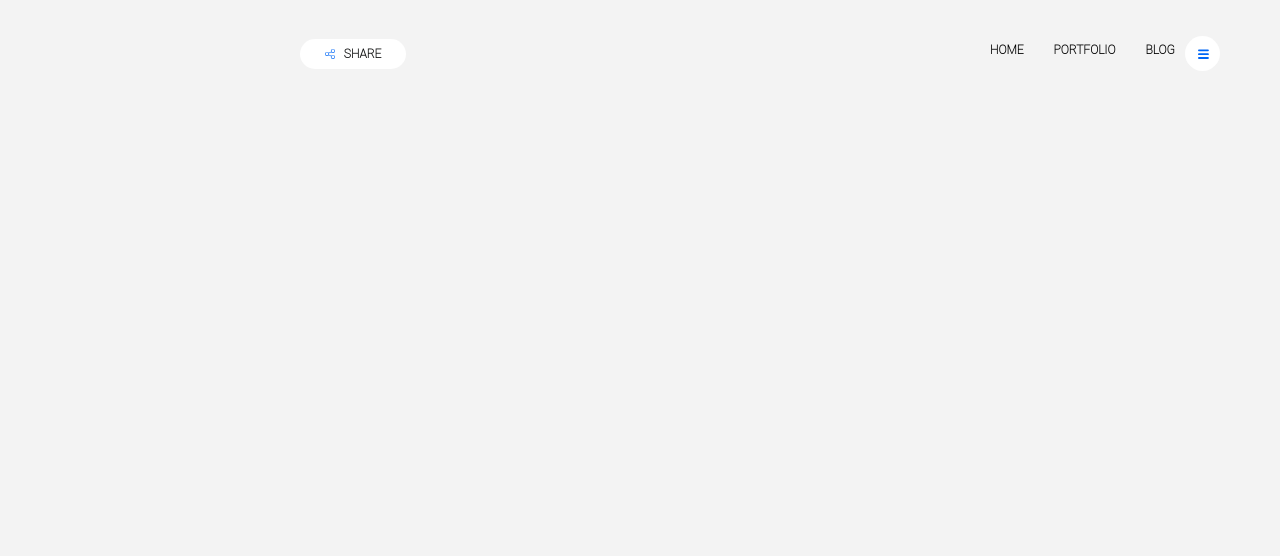
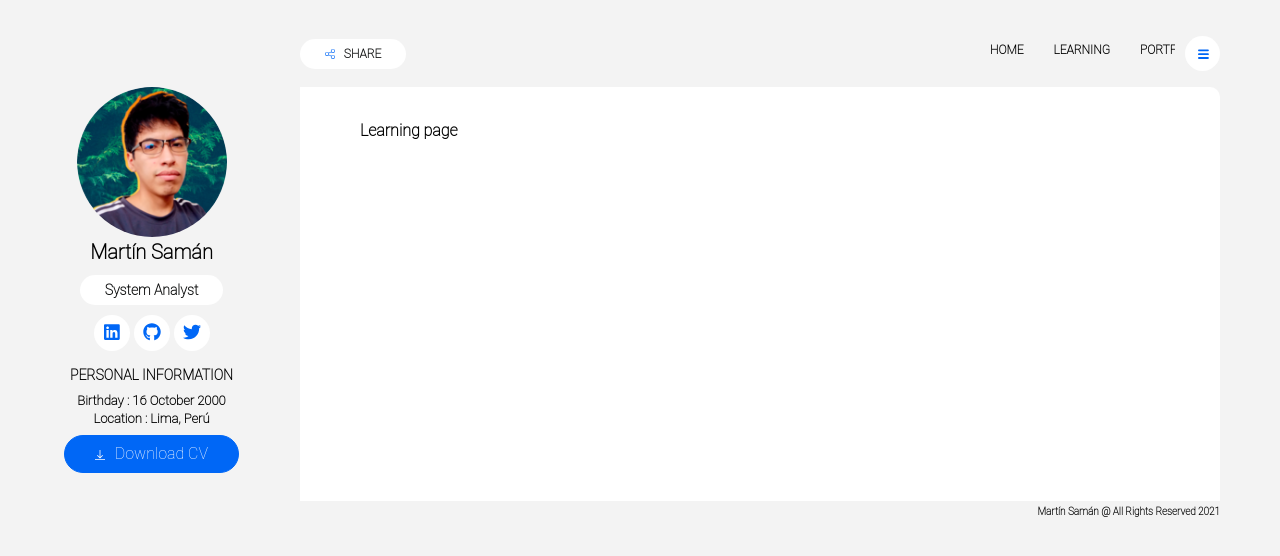
Before and after one commit to martinsam16/me, a Vue app: page /learning in a window 1280 px wide. Shown: the top 556 px of the page. Built offline with nearby package versions, Linux system fonts and the light colour scheme.

Commit message:
feat: footer component, learning page

```diff
--- a/src/App.vue
+++ b/src/App.vue
@@ -2,6 +2,7 @@
   <div id="app">
     <Navbar/>
     <router-view/>
+   <Footer/>
   </div>
 </template>
 
@@ -11,10 +12,11 @@ import Navbar from "@/components/Navbar";
 
 import $ from 'jquery';
 import jQuery from 'jquery';
+import Footer from "@/components/Footer";
 
 
 export default {
-  components: {Navbar},
+  components: {Footer, Navbar},
   mounted() {
     $('[data-toggle="collapsible-nav"]').on('click', function (e) {
       console.log(e);
@@ -38,6 +40,7 @@ export default {
           }
         }
     );
+
     function setHoverBoxPerspective() {
       $('.hover-box').css({
         'perspective': function () {
@@ -45,6 +48,7 @@ export default {
         }
       });
     }
+
     var classNames = ['in-up', 'in-right', 'in-down', 'in-left', 'out-up', 'out-right', 'out-down', 'out-left']; // Animation classes.
     $('.hover-box').hover(
         function (event) {
--- /dev/null
+++ b/src/components/Footer.vue
@@ -0,0 +1,9 @@
+<template>
+  <footer> Martín Samán @ All Rights Reserved 2021</footer>
+</template>
+
+<script>
+export default {
+  name: "Footer"
+}
+</script>
--- a/src/components/Navbar.vue
+++ b/src/components/Navbar.vue
@@ -6,6 +6,7 @@
     </button>
     <nav class="collapsible-nav" id="collapsible-nav">
       <router-link to="/" class="nav-link">Home</router-link>
+      <router-link to="/learning" class="nav-link">Learning</router-link>
       <router-link to="/portfolio" class="nav-link">Portfolio</router-link>
       <router-link to="/blog" class="nav-link">Blog</router-link>
     </nav>
--- a/src/router/index.js
+++ b/src/router/index.js
@@ -3,6 +3,7 @@ import VueRouter from 'vue-router'
 import Home from '../views/Home.vue'
 import Portfolio from '../views/Portfolio.vue'
 import Blog from '../views/Blog.vue'
+import Learning from "@/views/Learning";
 
 Vue.use(VueRouter)
 
@@ -11,6 +12,11 @@ const routes = [
     path: '/',
     name: 'Home',
     component: Home
+  },
+  {
+    path: '/learning',
+    name: 'Learning',
+    component: Learning
   },
   {
     path: '/portfolio',
--- /dev/null
+++ b/src/views/Learning.vue
@@ -0,0 +1,19 @@
+<template>
+  <div class="content-wrapper">
+    <ProfileBox/>
+    <main>
+      Learning page
+    </main>
+  </div>
+</template>
+
+<script>
+import ProfileBox from "@/components/ProfileBox";
+
+export default {
+  name: 'Blog',
+  components: {
+    ProfileBox
+  }
+}
+</script>
```
Also changed, not shown: src/assets/css/me.css.
